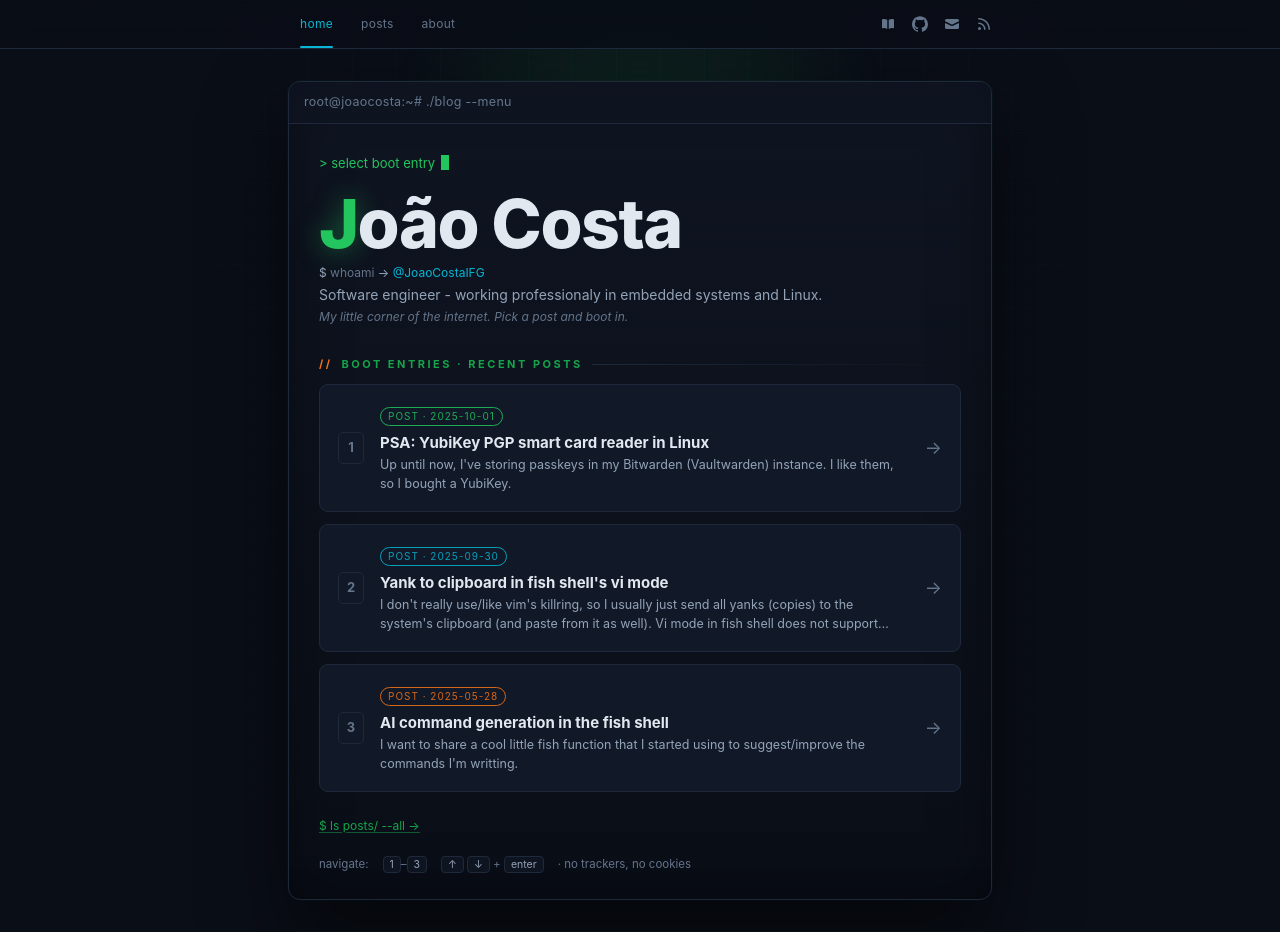
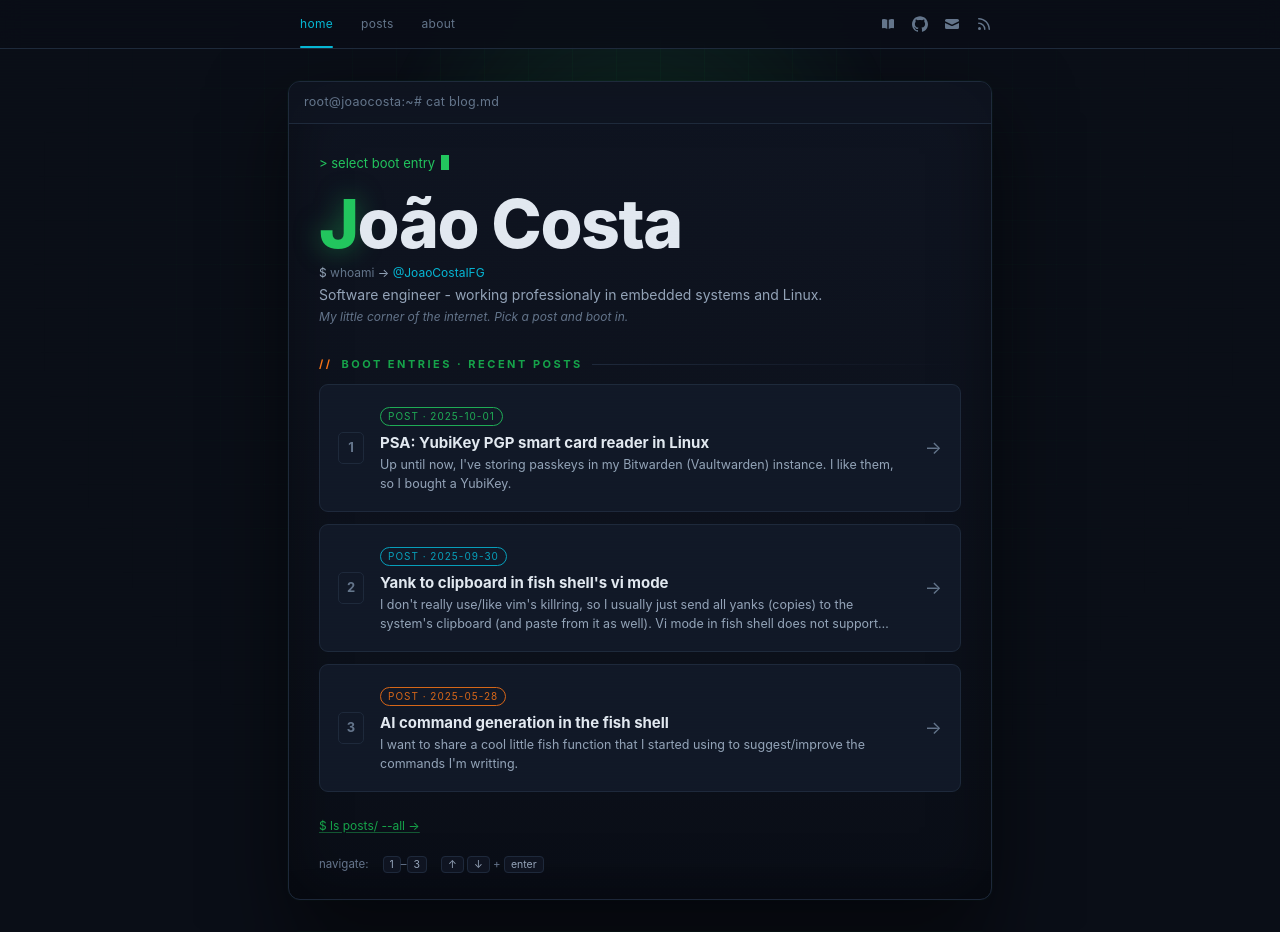
Before and after one commit to JoaoCostaIFG/blog, a Next.js app: page / in a window 1280 px wide. Shown: the top 932 px of the page. Built offline with nearby package versions, Linux system fonts and the light colour scheme.

Commit message:
style(home): simplify terminal metaphor on hero
Frame the homepage as reading a file rather than a boot menu so
the copy matches what the page actually renders, and drop the
privacy hint to reduce visual noise in the footer hints.

Signed-off-by: JoaoCostaIFG <me@joaocosta.dev>

```diff
--- a/src/app/page.tsx
+++ b/src/app/page.tsx
@@ -15,7 +15,7 @@ export default async function Home() {
 
 	return (
 		<div className="animate-fade-up space-y-8">
-			<TerminalWindow title="root@joaocosta:~# ./blog --menu">
+			<TerminalWindow title="root@joaocosta:~# cat blog.md">
 				<div className="prompt mb-4">
 					&gt; select boot entry <span className="cursor animate-blink" />
 				</div>
@@ -70,7 +70,6 @@ export default async function Home() {
 						<span className="key">↑</span> <span className="key">↓</span> +{" "}
 						<span className="key">enter</span>
 					</span>
-					<span>· no trackers, no cookies</span>
 				</div>
 			</TerminalWindow>
 
```
